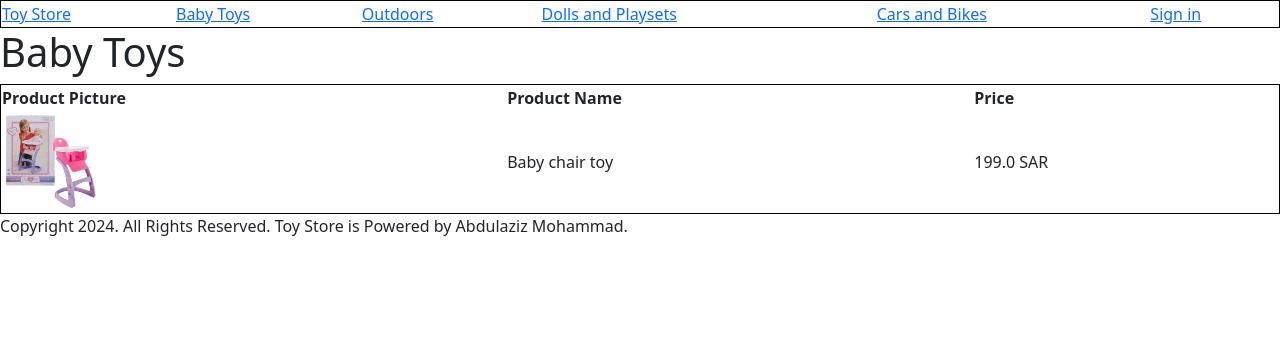
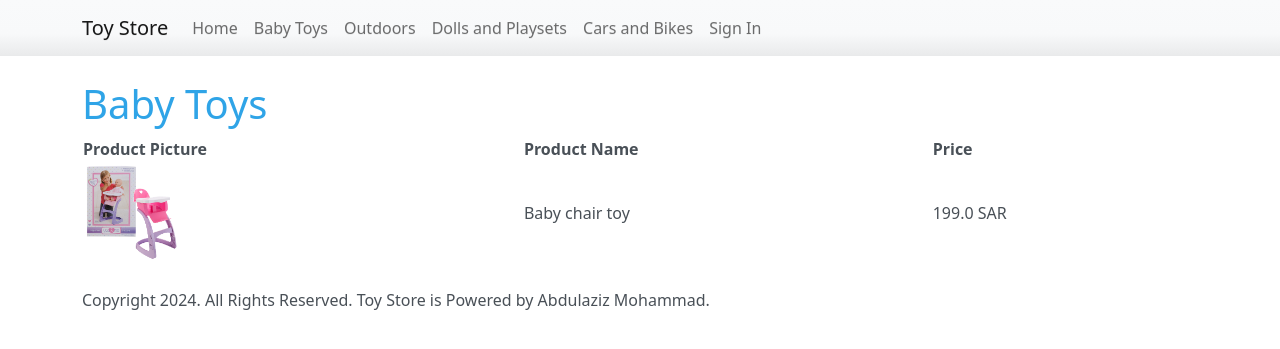
Before and after one commit to Flynstic/toy_store_website, a Django app: page /baby-toys in a window 1280 px wide. Shown: the top 349 px of the page. Run offline with Django 5.2, Linux system fonts and the light colour scheme; data comes from the database, SQL or seed files in the repository; some libraries are stand-ins or nearby versions.

Commit message:
modify style

```diff
--- a/apps/templates/includes/footer.html
+++ b/apps/templates/includes/footer.html
@@ -1,3 +1,6 @@
 <footer>
-    <p>Copyright 2024. All Rights Reserved. Toy Store is Powered by Abdulaziz Mohammad.</p>
+    <div class="container">
+        <br>
+        <p>Copyright 2024. All Rights Reserved. Toy Store is Powered by Abdulaziz Mohammad.</p>
+    </div>
 </footer>
--- a/apps/templates/includes/header.html
+++ b/apps/templates/includes/header.html
@@ -1,24 +1,37 @@
 <header>
-    <table style="width:100%">
-        <tr>
-            <td>
-                <a href='/'>Toy Store</a>
-            </td>
-            <td>
-                <a href='/baby-toys'>Baby Toys</a>
-            </td>
-            <td>
-                <a href='/outdoors'>Outdoors</a>
-            </td>
-            <td>
-                <a href='/dolls-and-playsets'>Dolls and Playsets</a>
-            </td>
-            <td>
-                <a href='/cars-and-bikes'>Cars and Bikes</a>
-            </td>
-            <td>
-                <a href='/login'>Sign in</a>
-            </td>
-        </tr>
-    </table>
+  <nav class="navbar navbar-expand-lg navbar-light bg-light">
+    <div class="container">
+      <a class="navbar-brand" href="/">Toy Store</a>
+      <button
+        class="navbar-toggler"
+        type="button"
+        data-toggle="collapse"
+        data-target="#navbarNavAltMarkup"
+        aria-controls="navbarNavAltMarkup"
+        aria-expanded="false"
+        aria-label="Toggle navigation"
+      >
+        <span class="navbar-toggler-icon"></span>
+      </button>
+      <div class="collapse navbar-collapse" id="navbarNavAltMarkup">
+        <div class="navbar-nav">
+          <a class="nav-item nav-link" href="/">Home</a>
+          <a class="nav-item nav-link" href="/baby-toys">Baby Toys</a>
+          <a class="nav-item nav-link" href="/outdoors">Outdoors</a>
+          <a class="nav-item nav-link" href="/dolls-and-playsets"
+            >Dolls and Playsets</a
+          >
+          <a class="nav-item nav-link" href="/cars-and-bikes">Cars and Bikes</a>
+          {% if user.is_authenticated%}
+          <a class="nav-item nav-link" href="/dashboard">Dashboard</a>
+          {% endif %} {% if user.is_authenticated%}
+          <a class="nav-item nav-link" href="/logout">Sign Out</a>
+          {% else %}
+          <a class="nav-item nav-link" href="/login">Sign In</a>
+          {% endif %}
+        </div>
+      </div>
+    </div>
+  </nav>
+  <br>
 </header>
--- a/apps/templates/layouts/base.html
+++ b/apps/templates/layouts/base.html
@@ -3,27 +3,22 @@
    <head>
       <meta charset="utf-8">
       <meta name="viewport" content="width=device-width">
+      <link rel="stylesheet" type="text/css" href="https://bootswatch.com/5/cerulean/bootstrap.min.css">
       <title>
          Toy Store - {% block title %}{% endblock %}
       </title>
       <style>
-         table, th, td {
-           border:1px solid black;
-         }
+
       </style>
-      {% load bootstrap5 %}
-      {% bootstrap_css %}
-      {% bootstrap_javascript %}
       <!-- here you put your js-->
    </head>
    <body>
 
       {% include 'includes/header.html' %}
-
-      {% block content %}
-      {% endblock content %}
-
+      <div class = "container">
+         {% block content %}
+         {% endblock content %}
+      </div>
       {% include 'includes/footer.html' %}
-
    </body>
 </html>
```
